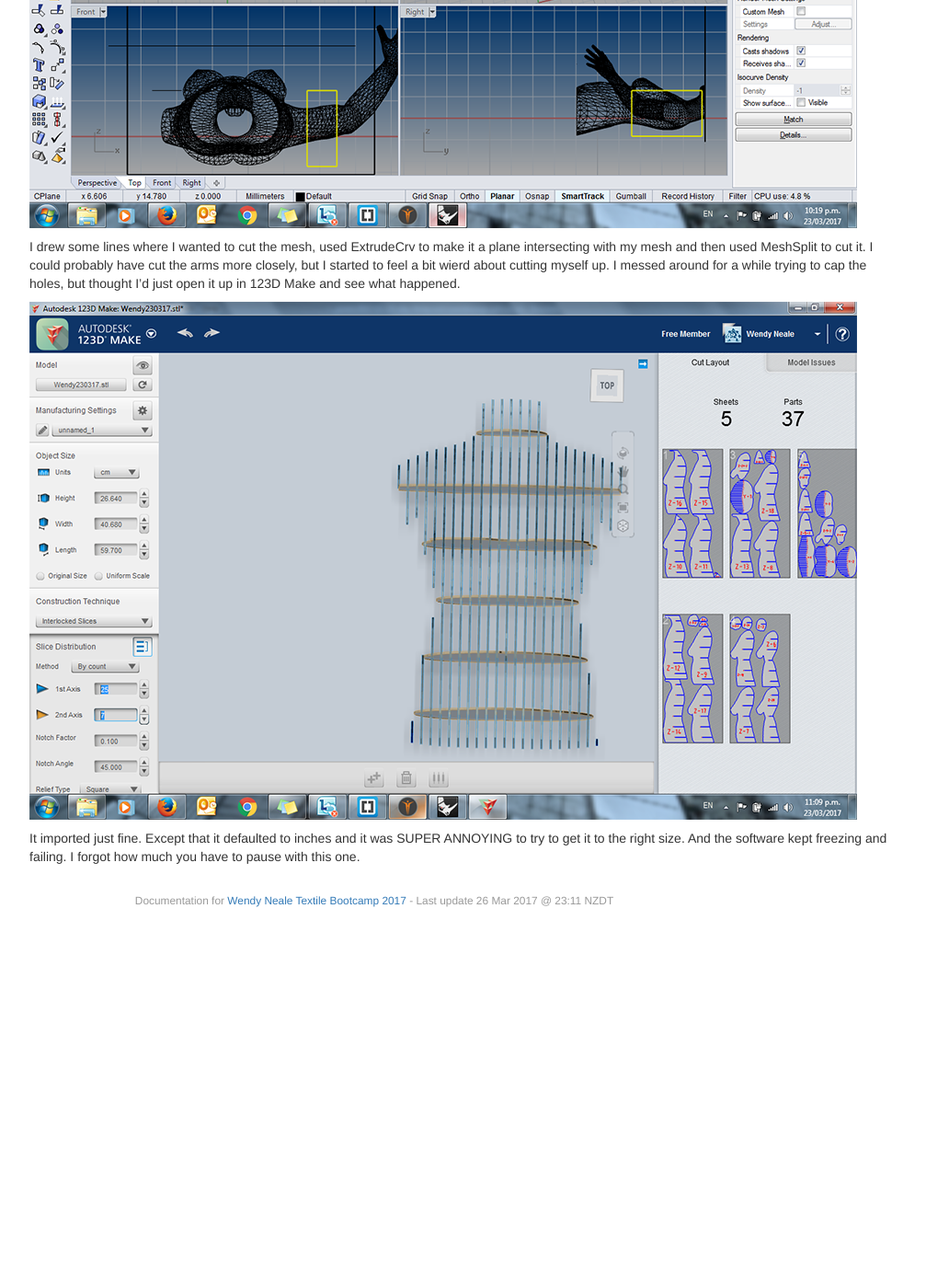
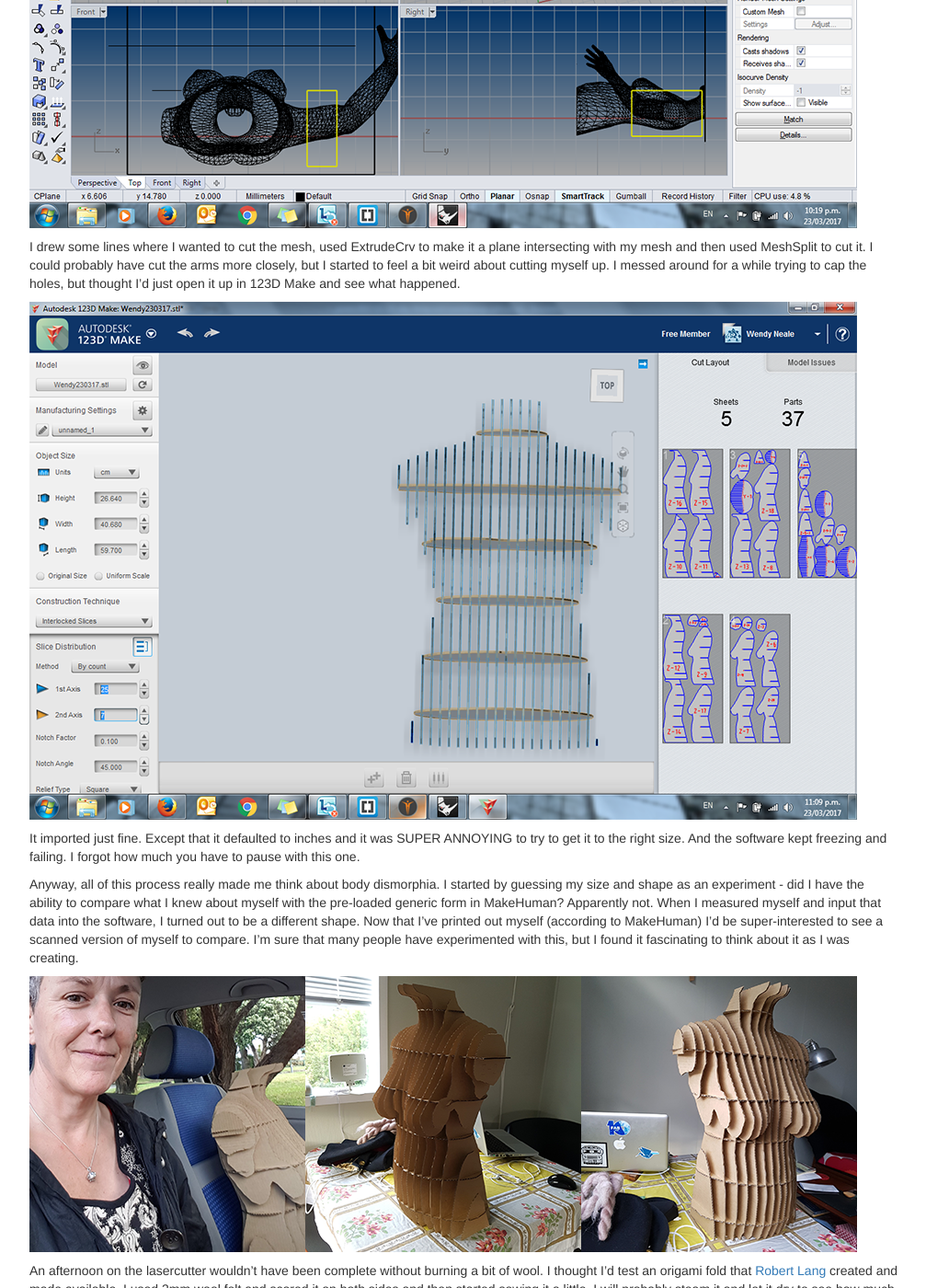
Before and after one commit to wendwarge/wendwarge.github.io, a Jekyll site: the page built from _posts/2017-02-23-day-three.md, in a window 1280 px wide and 1400 px high, scrolled down 2010 px. Shown: the whole window at 92% size, without its empty margins (233-1240 px from the left). Built offline with Jekyll 4.4.1, drawn with Linux system fonts in a browser that asks for light colours; before the commit the page ends 3018 px from its top, so only the background shows below that; some of the changed text lies outside the part shown.

Commit message:
day three updates

```diff
--- a/_posts/2017-02-23-day-three.md
+++ b/_posts/2017-02-23-day-three.md
@@ -38,8 +38,16 @@
 
 ![Rhino](/images/2017-02-23-day-three/rhino-mesh-split.png)
 
-I drew some lines where I wanted to cut the mesh, used ExtrudeCrv to make it a plane intersecting with my mesh and then used MeshSplit to cut it. I could probably have cut the arms more closely, but I started to feel a bit wierd about cutting myself up. I messed around for a while trying to cap the holes, but thought I'd just open it up in 123D Make and see what happened.
+I drew some lines where I wanted to cut the mesh, used ExtrudeCrv to make it a plane intersecting with my mesh and then used MeshSplit to cut it. I could probably have cut the arms more closely, but I started to feel a bit weird about cutting myself up. I messed around for a while trying to cap the holes, but thought I'd just open it up in 123D Make and see what happened.
 
 ![123D Make](/images/2017-02-23-day-three/123d-make.png)
 
 It imported just fine. Except that it defaulted to inches and it was SUPER ANNOYING to try to get it to the right size. And the software kept freezing and failing. I forgot how much you have to pause with this one.
+
+Anyway, all of this process really made me think about body dismorphia. I started by guessing my size and shape as an experiment - did I have the ability to compare what I knew about myself with the pre-loaded generic form in MakeHuman? Apparently not. When I measured myself and input that data into the software, I turned out to be a different shape. Now that I've printed out myself (according to MakeHuman) I'd be super-interested to see a scanned version of myself to compare. I'm sure that many people have experimented with this, but I found it fascinating to think about it as I was creating.
+
+![Make Me](/images/2017-02-23-day-three/make-me-car.png)![Make Me](/images/2017-02-23-day-three/make-me.png)![Make Me](/images/2017-02-23-day-three/make-me-2.png)
+
+An afternoon on the lasercutter wouldn't have been complete without burning a bit of wool. I thought I'd test an origami fold that [Robert Lang](http://www.langorigami.com/) created and made available. I used 3mm wool felt and scored it on both sides and then started sewing it a little. I will probably steam it and let it dry to see how much form it will hold.
+
+![Felt](/images/2017-02-23-day-three/felt-front.png)![Felt](/images/2017-02-23-day-three/felt-back.png)![Felt](/images/2017-02-23-day-three/felt-front-2.png)![Felt](/images/2017-02-23-day-three/felt-back-2.png)
```
Also changed, not shown: _posts/2017-02-22-day-two.md (+1 -1 lines), images/2017-02-22-day-two/lichen-jar-2.png (added), images/2017-02-22-day-two/lichen-jar.png (added), images/2017-02-22-day-two/lichen.png (added), images/2017-02-22-day-two/saffron-jar-wool.png (added), images/2017-02-22-day-two/saffron-jar.png (added), images/2017-02-22-day-two/saffron-wool.png (added), images/2017-02-23-day-three/felt-back-2.png (added), images/2017-02-23-day-three/felt-back.png (added), images/2017-02-23-day-three/felt-front-2.png (added), images/2017-02-23-day-three/felt-front.png (added), images/2017-02-23-day-three/make-me-2.png (added), images/2017-02-23-day-three/make-me-car.png (added), images/2017-02-23-day-three/make-me.png (added).
